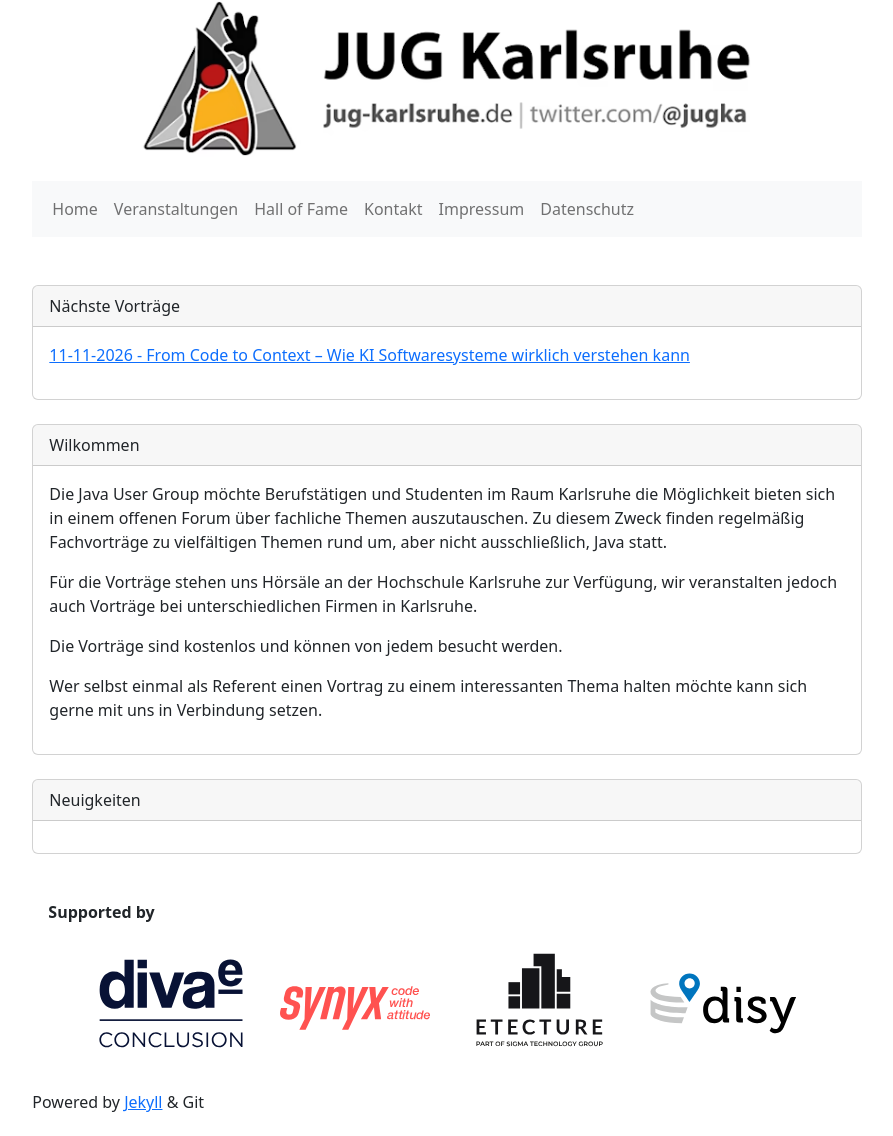
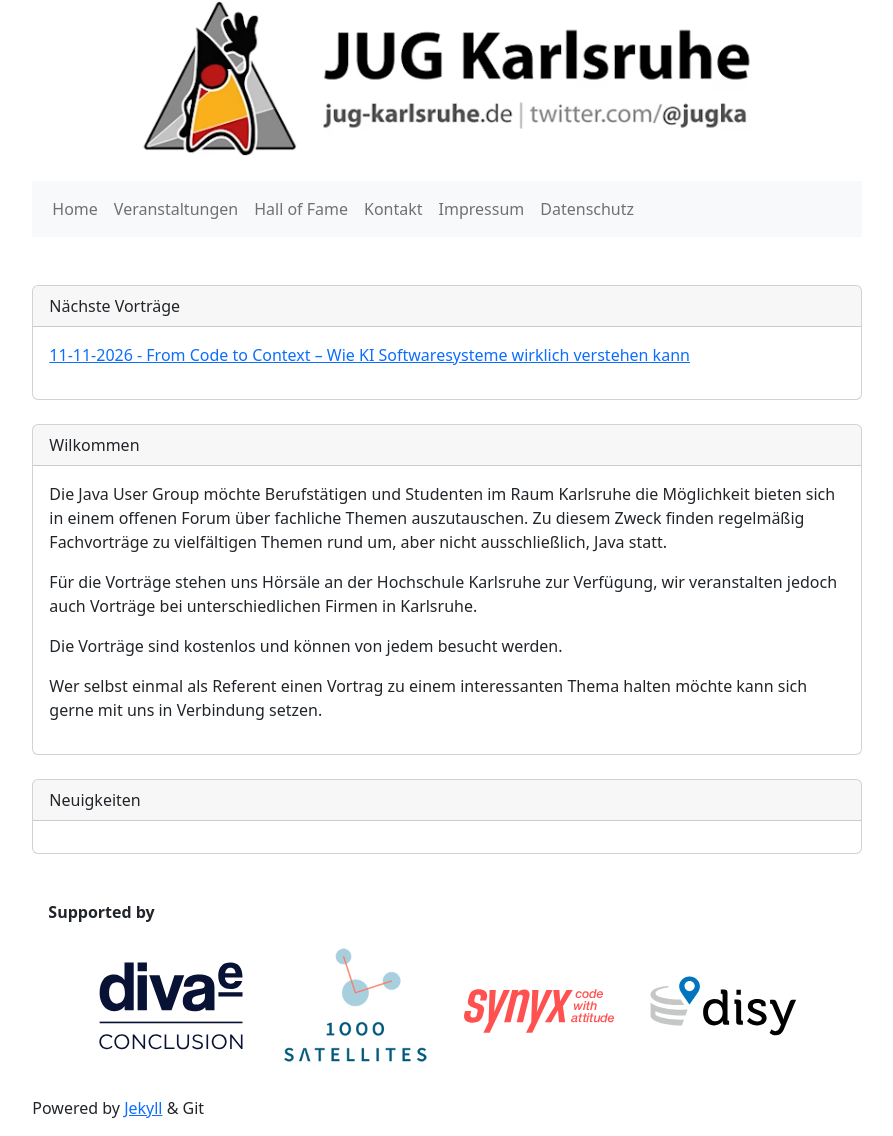
Before and after one commit to jugka/jugka-site, a Jekyll site: the page built from index.html, in a window 1280 px wide. Shown: the whole page, without its empty margins (193-1086 px from the left). Built offline with Jekyll 4.4.1, drawn with Linux system fonts in a browser that asks for light colours; the list of posts is cut into pages by our own code.

Commit message:
Update sponsor logos on support page

```diff
--- a/_includes/support.html
+++ b/_includes/support.html
@@ -7,12 +7,12 @@
 	 			<img loading="lazy" alt="diva-e Logo" class="img-responsive" width="150" src="{{ site.baseurl }}/assets/img/support/diva-e.svg"></a>
 	 		</div>
 	 		<div class="sponsor">
+	 			<a href="https://1000satellites.de/">
+	 			<img loading="lazy" alt="1000 Satellites Logo" class="img-responsive" width="150" src="{{ site.baseurl }}/assets/img/support/logo-1000satellites-rgb.png"></a>
+	 		</div>
+	 		<div class="sponsor">
 	 			<a href="https://synyx.de">
 	 			<img loading="lazy" alt="Synyx Logo" class="img-responsive" width="150" src="{{ site.baseurl }}/assets/img/support/synyx-logo.svg"></a>
-	 		</div>
-	 		<div class="sponsor">
-	 			<a href="https://www.etecture.de">
-	 			<img loading="lazy" alt="Etecture Logo" class="img-responsive" width="150" src="{{ site.baseurl }}/assets/img/support/etecture.svg"></a>
 	 		</div>
 	 		<div class="sponsor">
 	 		<a href="https://disy.net">
```
Also changed, not shown: assets/img/support/etecture.svg (deleted), assets/img/support/logo-1000satellites-rgb.png (added).
